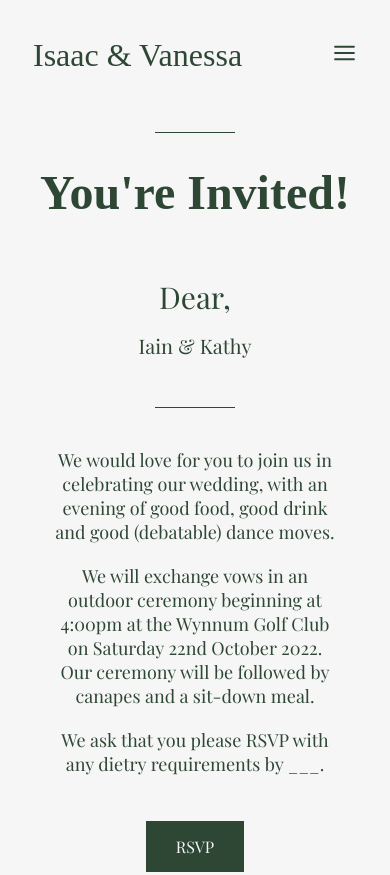
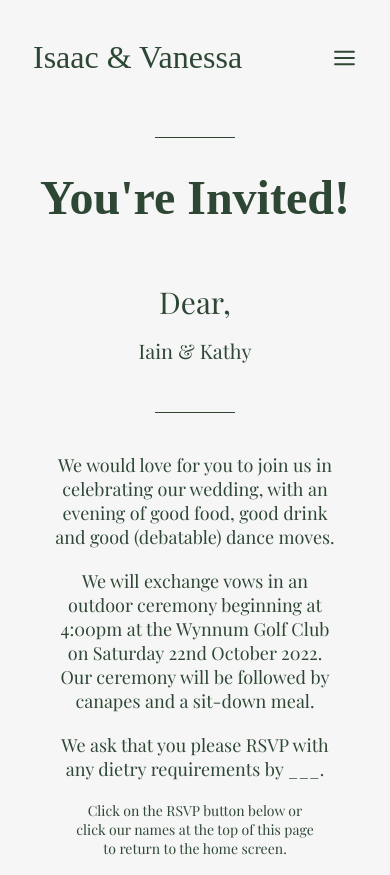
Before and after one commit to IsaacArnold/wedding-website, a Gatsby site: page /invitation/McKenzies in a window 390 px wide. Shown: the top 875 px of the page. Built offline with nearby package versions, Linux system fonts and the light colour scheme; Gatsby itself is replaced by a stand-in of ours; a web font is replaced by a local one.

Commit message:
Updating close/hamburger icon

```diff
--- a/src/components/Navigation.js
+++ b/src/components/Navigation.js
@@ -2,6 +2,7 @@ import React from "react";
 import { Link } from "gatsby";
 import styled from "styled-components";
 import { FiMenu } from "react-icons/fi";
+import { CgClose } from "react-icons/cg";
 import Divider from "./Divider";
 
 //#region Page styles
@@ -44,6 +45,13 @@ const HamburgerContainer = styled.div`
     width: 25px;
     height: 40px;
     color: var(--weddingGreen);
+    margin-top: 5px;
+  }
+  .hamburger,
+  .close {
+    &.hidden {
+      display: none;
+    }
   }
 `;
 
@@ -121,6 +129,8 @@ const Navigation = () => {
   const handleClick = () => {
     // Toggle the hidden class
     document.getElementById("dropdown").classList.toggle("hidden");
+    document.querySelector(".hamburger").classList.toggle("hidden");
+    document.querySelector(".close").classList.toggle("hidden");
   };
   return (
     <NavStyles>
@@ -130,7 +140,8 @@ const Navigation = () => {
         </MainLink>
       </div>
       <HamburgerContainer onClick={handleClick}>
-        <FiMenu />
+        <FiMenu className="hamburger" />
+        <CgClose className="close hidden" />
       </HamburgerContainer>
       <MobileNavContainer id="dropdown" className="hidden">
         <div className="inner-mobile-nav">
--- a/src/templates/invitationPage.js
+++ b/src/templates/invitationPage.js
@@ -27,6 +27,11 @@ const ContentContainer = styled.div`
     margin-bottom: 60px;
     p {
       margin: 1.25rem 0;
+    }
+    .sub-text {
+      font-size: 14px;
+      width: 85%;
+      margin: auto;
     }
   }
   .rsvpButton {
@@ -93,6 +98,10 @@ const InvitationPage = ({ pageContext }) => {
             <p>
               We ask that you please RSVP with any dietry requirements by ___.
             </p>
+            <p className="sub-text">
+              Click on the RSVP button below or click our names at the top of
+              this page to return to the home screen.
+            </p>
           </div>
           <Link to="/rsvp" className="rsvpButton">
             RSVP
```
